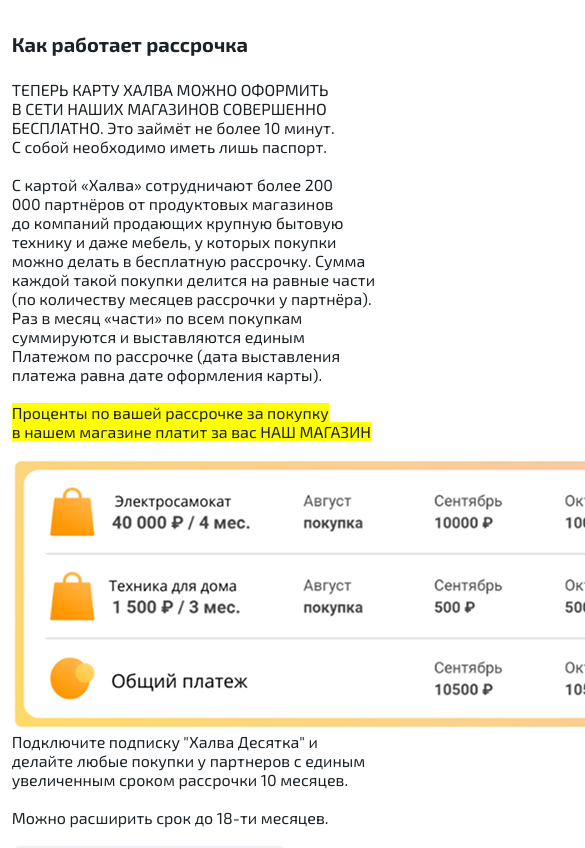
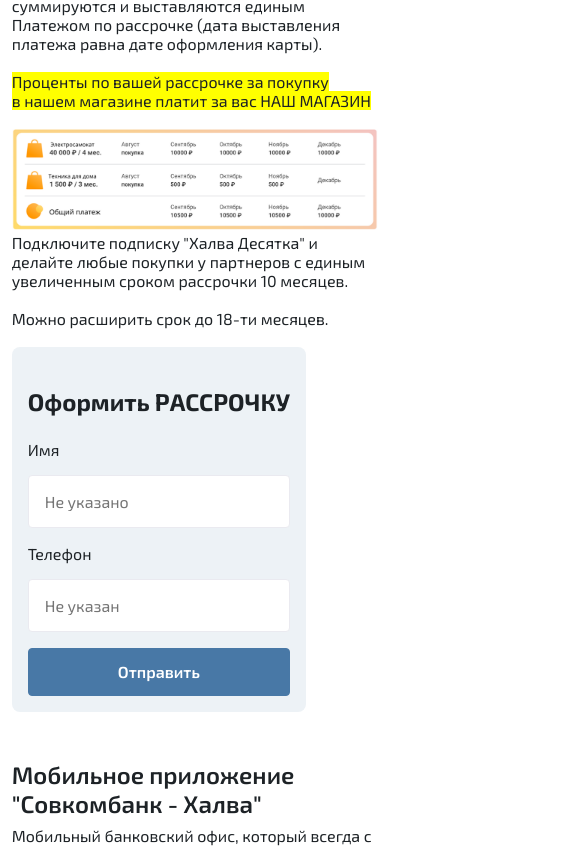
Before and after one commit to Annddreyy/electronics-store, a React (Create React App) app: page /installment in a window 390 px wide. Shown: the part 940-1788 px from the top of the page, 585 px wide, since content can reach past the window. Built offline with nearby package versions, Linux system fonts and the light colour scheme.

Commit message:
feat: #52 Добавить адаптив для страницы рассрочки

```diff
--- a/src/components/pages/Installment/Installment.module.scss
+++ b/src/components/pages/Installment/Installment.module.scss
@@ -1,5 +1,6 @@
 @use './../../../scss/variables' as *;
 @use './../../../scss/display' as *;
+@use './../../../scss/breakpoints' as *;
 
 .bottom {
     display: flex;
@@ -17,3 +18,18 @@
         }
     }
 }
+
+img {
+    max-width: 100%;
+}
+
+@include breakpoint(750px) {
+    .bottom {
+        flex-direction: column;
+
+        h2,
+        .information {
+            align-self: flex-start;
+        }
+    }
+}
--- a/src/components/pages/Installment/InstallmentForm.module.scss
+++ b/src/components/pages/Installment/InstallmentForm.module.scss
@@ -1,4 +1,6 @@
 @use './../../../scss/variables' as *;
+@use './../../../scss/breakpoints' as *;
+
 @use 'sass:map';
 
 .form {
@@ -9,3 +11,15 @@
 
     border-radius: $base-border-radius-2;
 }
+
+@include breakpoint(750px) {
+    .form {
+        align-self: flex-start;
+    }
+}
+
+@include breakpoint(400px) {
+    .form {
+        padding: $base-padding-4;
+    }
+}
```
